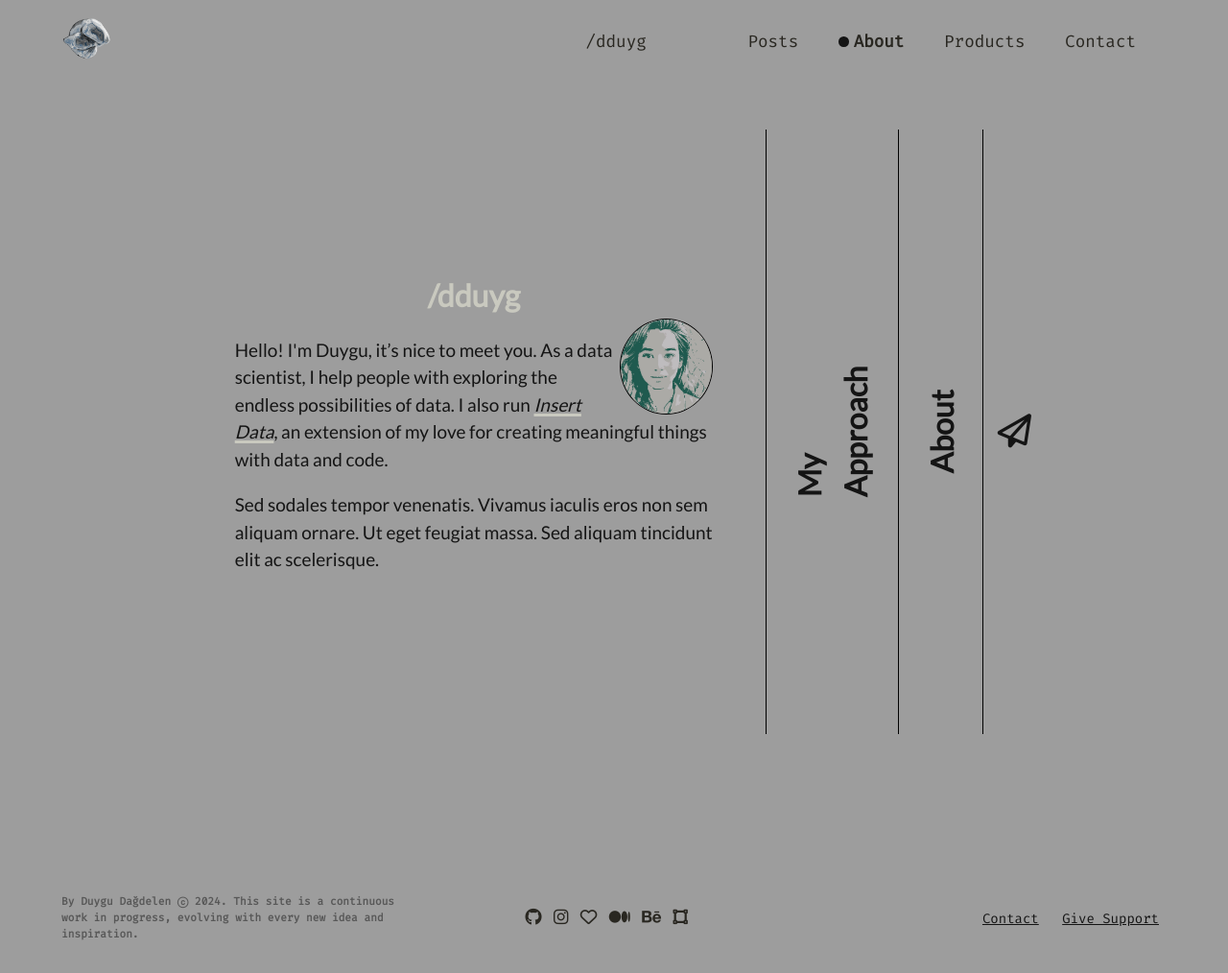
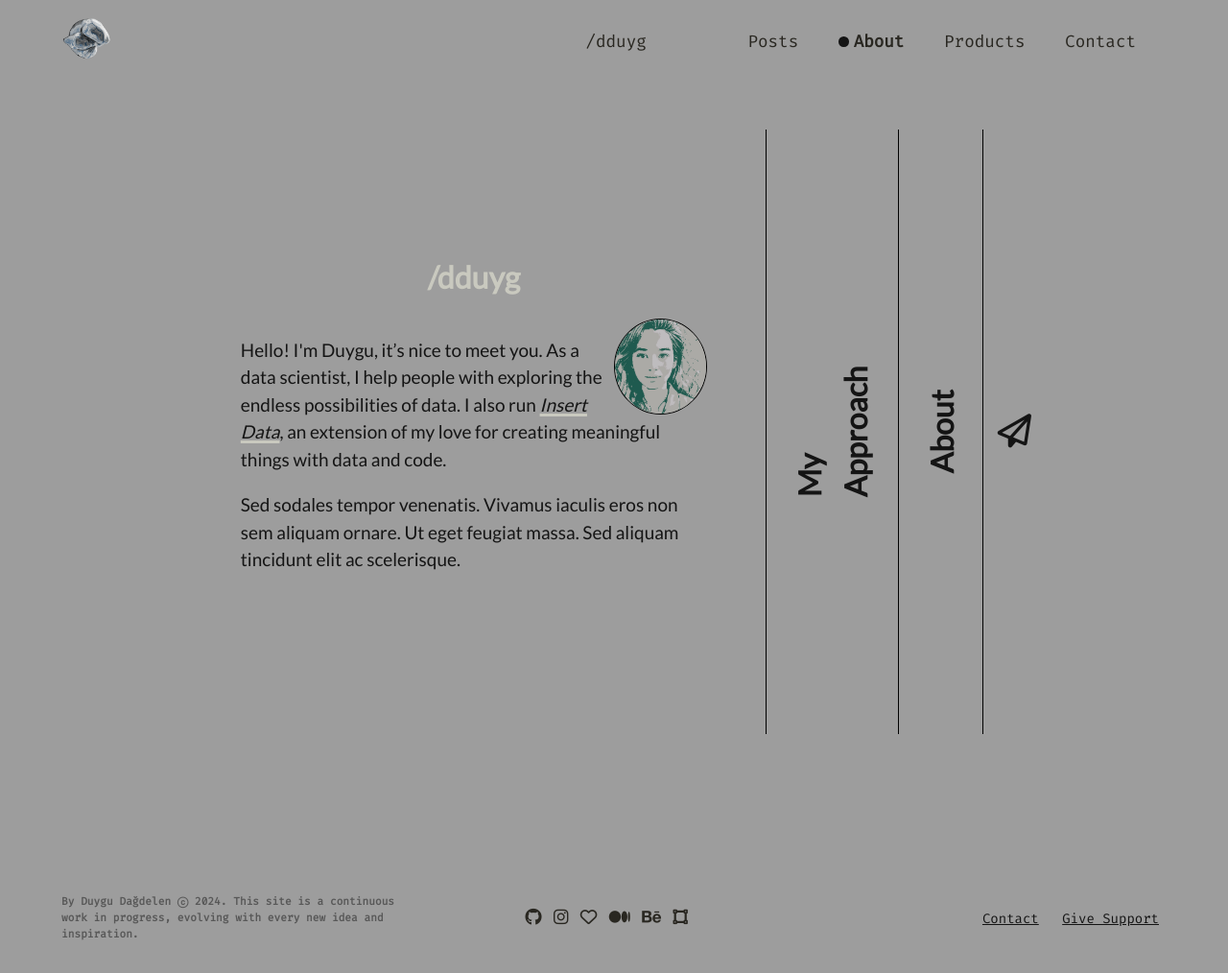
Before and after one commit to dduyg/duuuy, a Jekyll site: the page built from about.html, in a window 1280 px wide. Shown: the whole page at 96% size. Built offline with Jekyll 4.4.1, drawn with Linux system fonts in a browser that asks for light colours; nearby versions of some CDN libraries.

Commit message:
Update about-panel.css

```diff
--- a/assets/about-panel.css
+++ b/assets/about-panel.css
@@ -44,7 +44,7 @@ header {
   font-size: min(6vw, 32px);
   transform: rotate(0deg);
   transition: 0.5s ease;
-  padding: 0 9%;
+  padding: 0 10%;
 }
 #bio header, #contact header {
   transform: rotate(0deg); /* No rotation for image/icon */
@@ -79,7 +79,7 @@ header {
 .content {
   display: none;
   font-size: min(4vw, 19px); /* Limits font size to 19px or 4vw, whichever is smaller */
-  padding: 0 9%;
+  padding: 3% 10%;
   overflow-x: hidden;
   overflow-y: auto;
   max-width: 800px;
```
